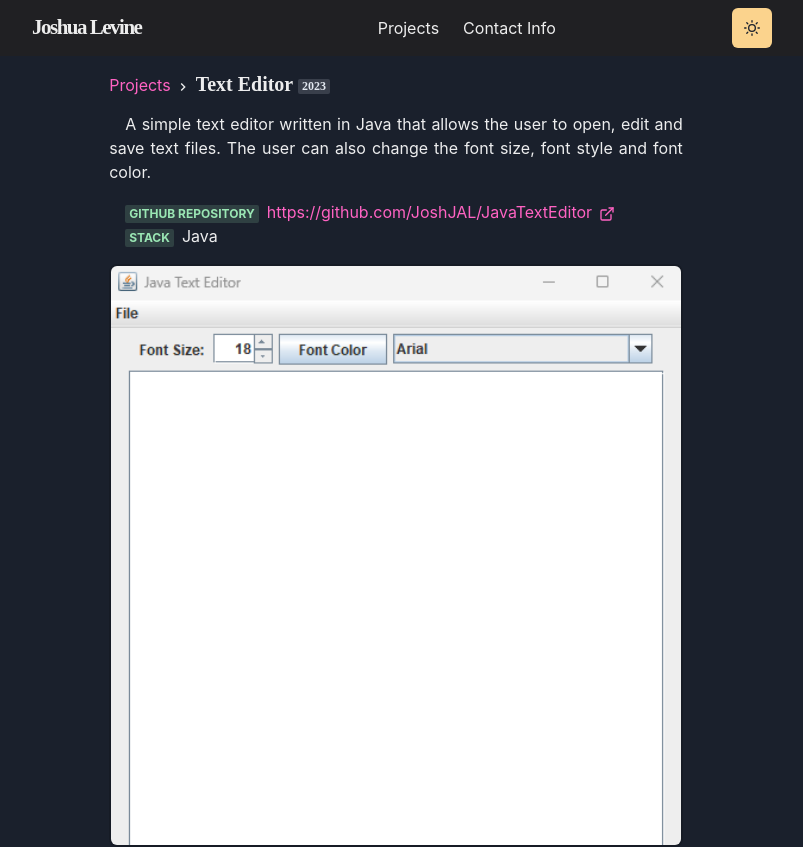
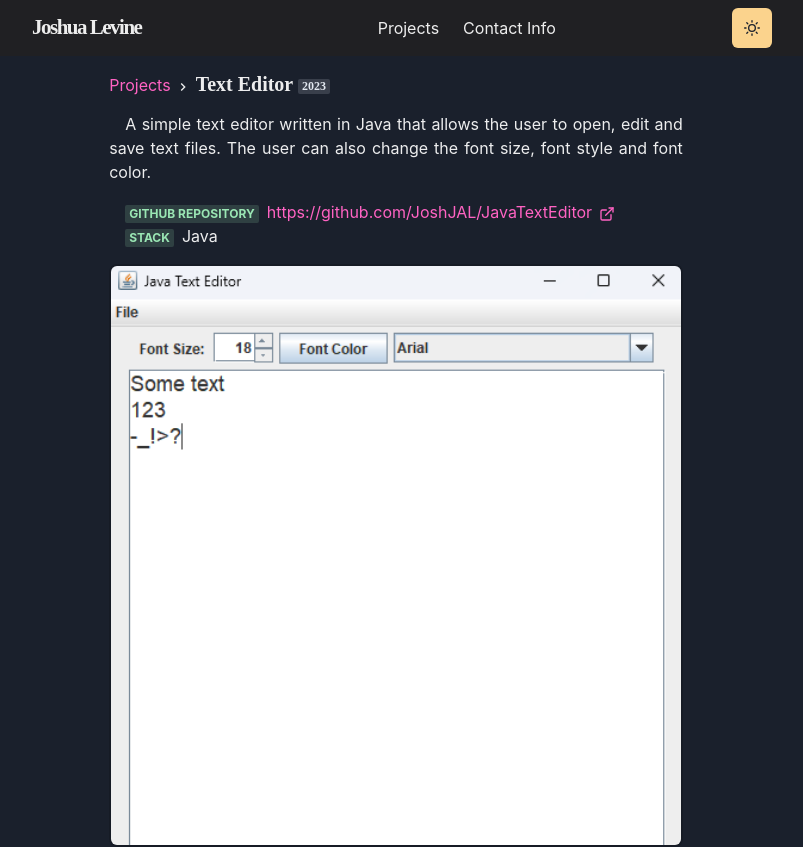
Before and after one commit to JoshJAL/updated-portfolio, a Next.js app: page /projects/javaTextEditor in a window 1280 px wide. Shown: the top 847 px of the page, without its empty margins (244-1047 px from the left). Built offline with nearby package versions, Linux system fonts and the light colour scheme.

Commit message:
trying to find build issue

```diff
--- a/pages/projects/javaTextEditor.js
+++ b/pages/projects/javaTextEditor.js
@@ -30,7 +30,7 @@ const Work = () => {
         </List>
 
         <WorkImage
-          src="/images/JavaTextEditor/firstOpen.png"
+          src="/images/JavaTextEditor/someText.png"
           alt="Java Text Editor first open"
         />
         <WorkImage
```
